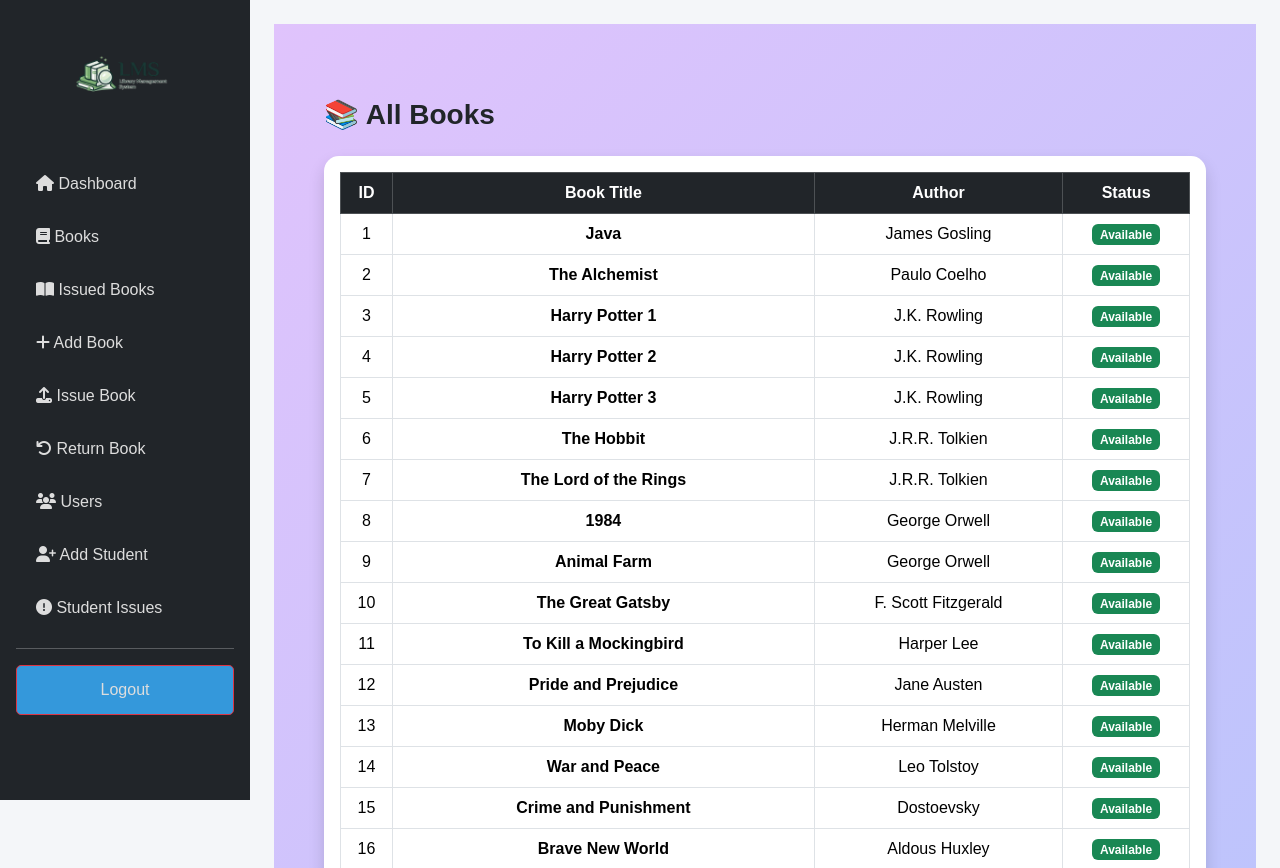
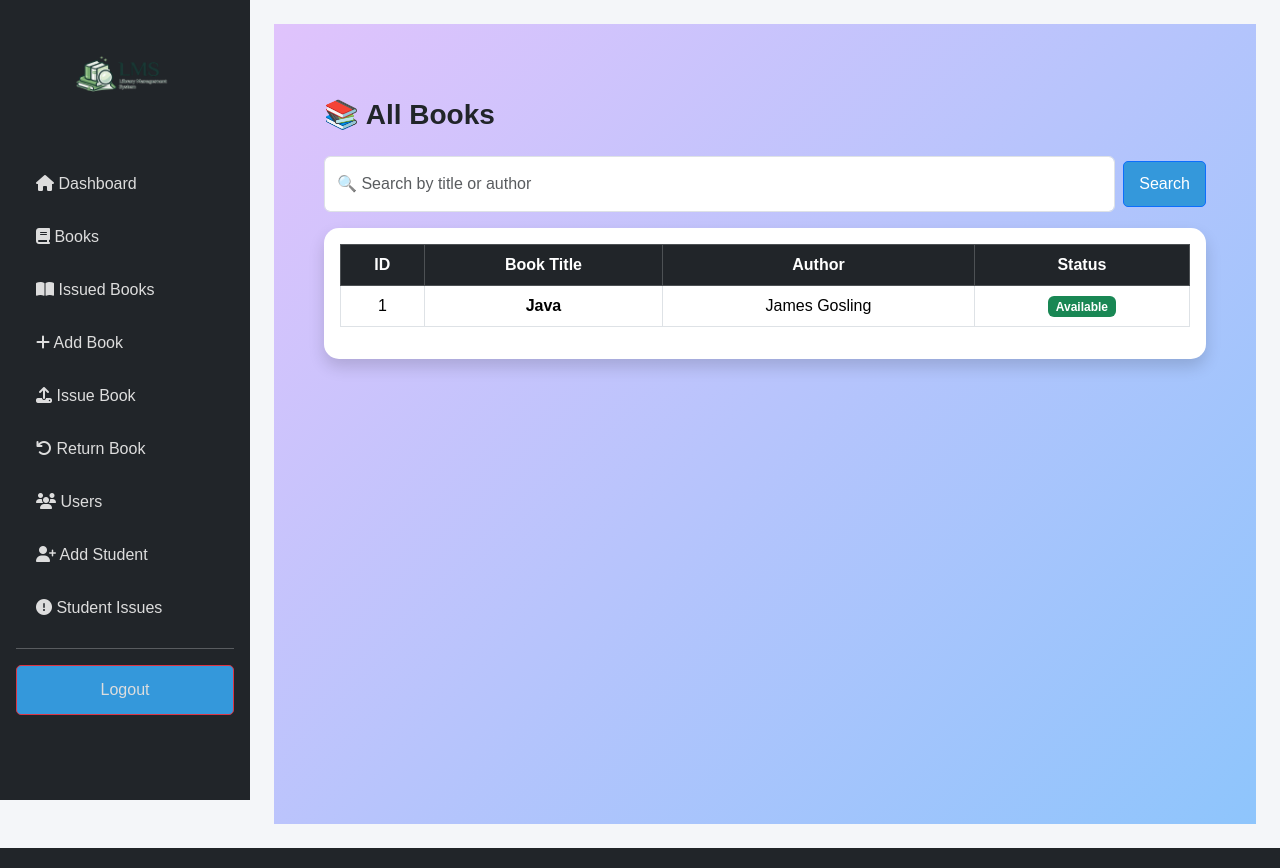
Before and after one commit to sumitk005/lms-project, a Flask app: page /books in a window 1280 px wide. Shown: the top 868 px of the page. Run offline with Flask 3, Linux system fonts and the light colour scheme; a user stored in the database is signed in; data comes from the database, SQL or seed files in the repository.

Commit message:
search added

```diff
--- a/app.py
+++ b/app.py
@@ -113,10 +113,21 @@ def view_books():
     if "username" not in session:
         return redirect(url_for("login"))
 
+    search = request.args.get("search", "")
+
     conn = get_db()
-    books = conn.execute("SELECT * FROM books").fetchall()
+
+    if search:
+        books = conn.execute("""
+            SELECT * FROM books
+            WHERE title LIKE ? OR author LIKE ?
+        """, ('%' + search + '%', '%' + search + '%')).fetchall()
+    else:
+        books = conn.execute("SELECT * FROM books").fetchall()
+
     conn.close()
-    return render_template("view_books.html", books=books)
+
+    return render_template("view_books.html", books=books, search=search)
 
 # ---------------- ISSUE BOOK ----------------
 @app.route("/issue", methods=["GET", "POST"])
@@ -496,10 +507,6 @@ def add_real_books_safe():
     conn.commit()
     conn.close()
 
-    print("✅ Real books inserted safely!")
-
-add_real_books_safe()
-
 # ---------------- RUN ----------------
 if __name__ == "__main__":
     app.run(host="0.0.0.0", port=int(os.environ.get("PORT",10000)))
--- a/templates/view_books.html
+++ b/templates/view_books.html
@@ -10,8 +10,23 @@
         <h3 class="fw-bold">📚 All Books</h3>
     </div>
 
+    <!-- 🔍 SEARCH BAR -->
+    <form method="get" class="mb-3 d-flex">
+        <input type="text" name="search" class="form-control me-2"
+               placeholder="🔍 Search by title or author"
+               value="{{ search }}">
+
+        <button type="submit" class="btn btn-primary">
+            Search
+        </button>
+    </form>
+
     <div class="card shadow">
         <div class="card-body">
+
+            {% if books|length == 0 %}
+                <p class="text-danger text-center">❌ No books found</p>
+            {% endif %}
 
             <table class="table table-hover table-bordered text-center align-middle">
                 <thead class="table-dark">
```
